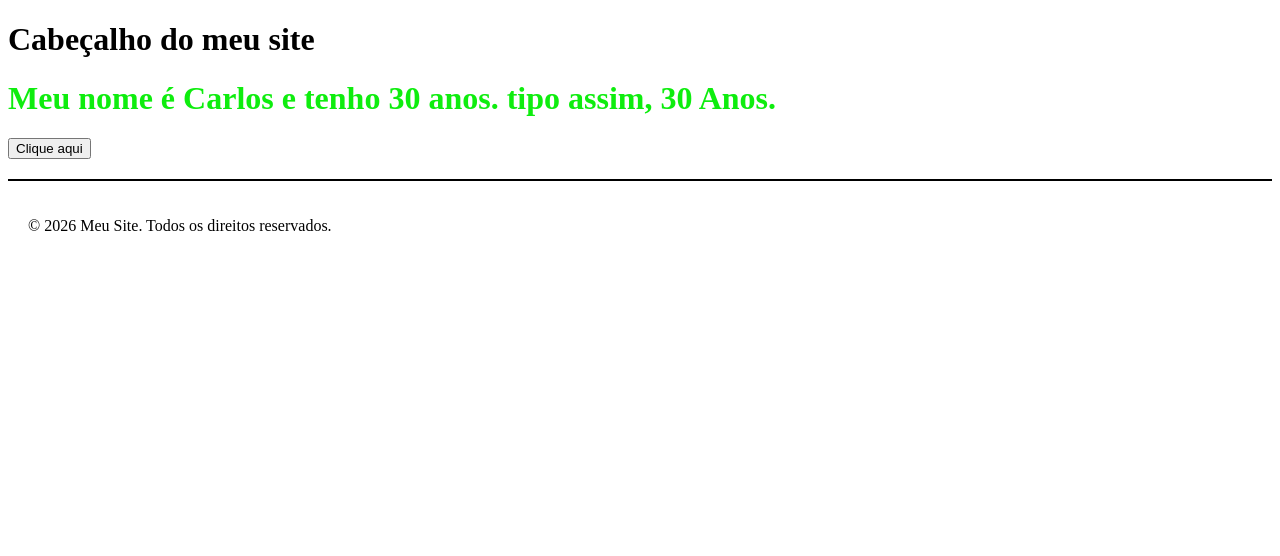
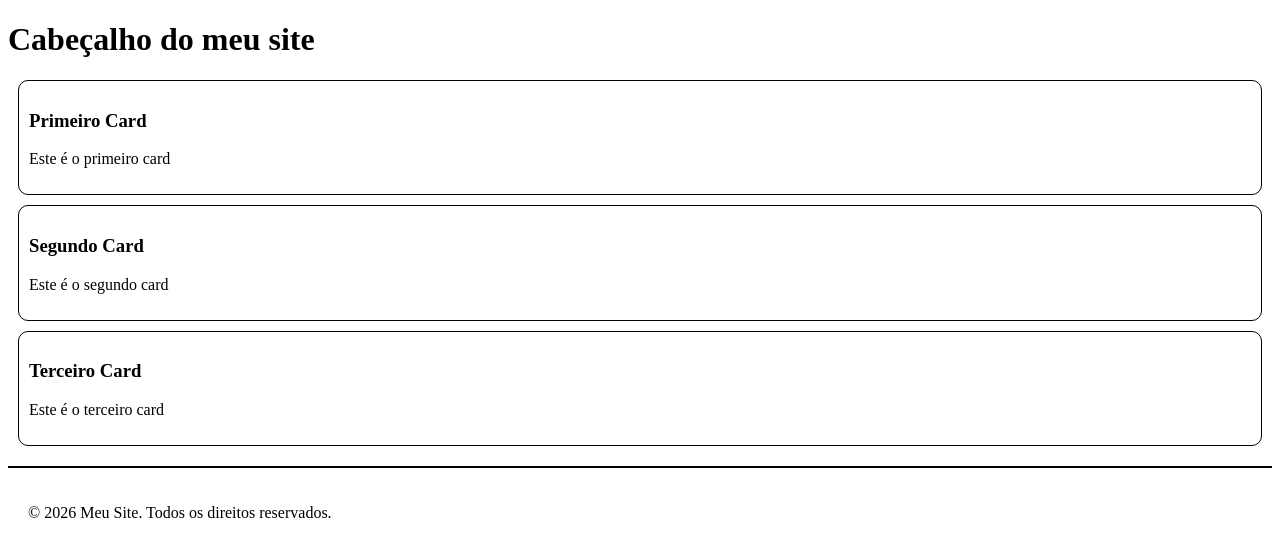
Before and after one commit to Carlos-Baima27/Primeiro-Projeto-React, a React (Vite) app: page / in a window 1280 px wide. Shown: the top 556 px of the page. Built offline with nearby package versions, Linux system fonts and the light colour scheme.

Commit message:
feat: adicionar componente Card cria Card com título e descrição adiciona cards na página

```diff
--- a/src/App.tsx
+++ b/src/App.tsx
@@ -1,6 +1,7 @@
 import "./App.css";
 import { Header } from "./components/header";
 import { Footer } from "./components/footer";
+import { Card } from "./components/card";
 
 function App() {
   let name = "Carlos";
@@ -9,10 +10,9 @@ function App() {
   return (
     <>
       <Header />
-      <h1 className={color}>
-        Meu nome é {name} e tenho {age} anos. tipo assim, {15 + 15} Anos.
-      </h1>
-      <button>Clique aqui</button>
+      <Card title="Primeiro Card" description="Este é o primeiro card" />
+      <Card title="Segundo Card" description="Este é o segundo card" />
+      <Card title="Terceiro Card" description="Este é o terceiro card" />
       <Footer />
     </>
   );
--- /dev/null
+++ b/src/components/card/card.css
@@ -0,0 +1,6 @@
+.card {
+  border: 1px solid #000;
+  padding: 10px;
+  margin: 10px;
+  border-radius: 10px;
+}
--- /dev/null
+++ b/src/components/card/index.tsx
@@ -0,0 +1,15 @@
+import "./card.css";
+
+type props = {
+  title: string;
+  description: string;
+};
+
+export const Card = ({ title, description }: props) => {
+  return (
+    <div className="card">
+      <h3>{title}</h3>
+      <p>{description}</p>
+    </div>
+  );
+};
```
